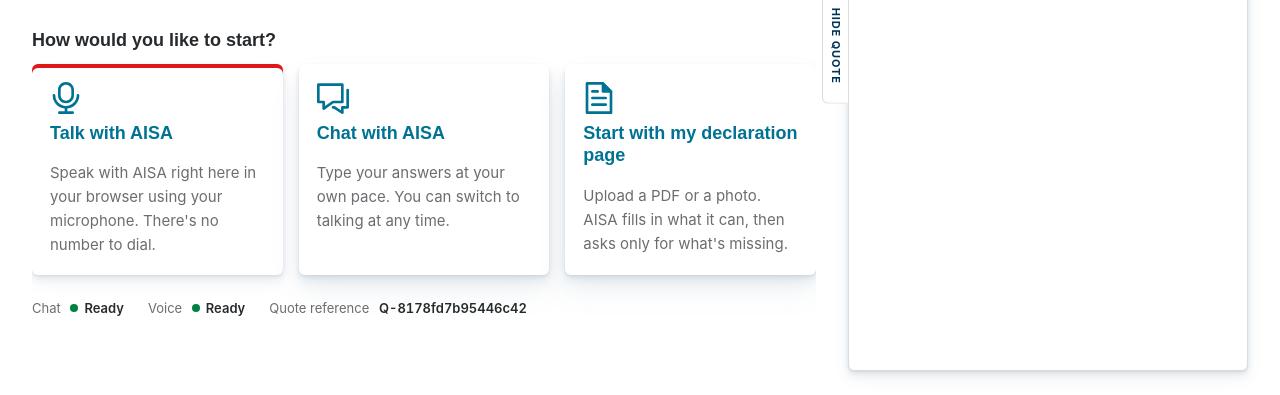
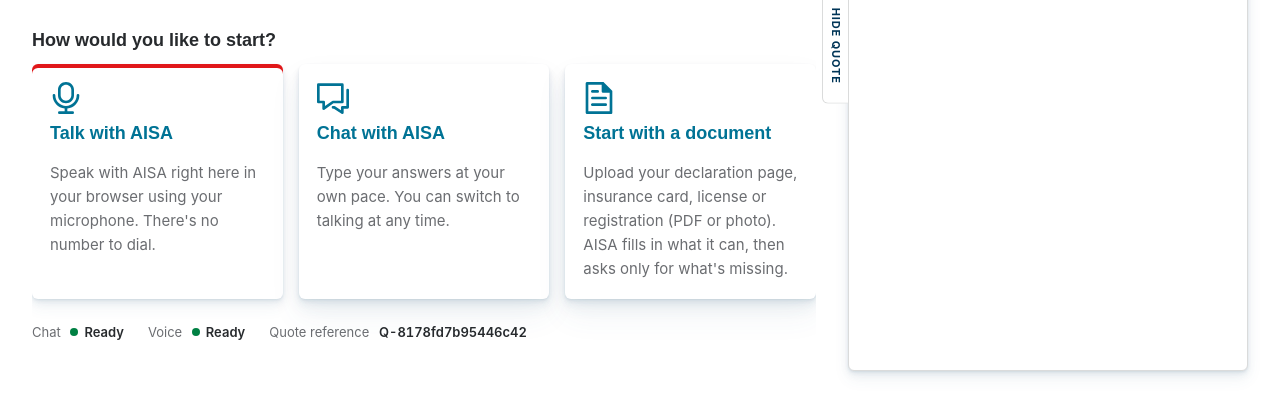
Before and after one commit to odi-obiak/Trav, a plain HTML site: page index.html in a window 1280 px wide. Shown: the part 405-800 px from the top of the page. Drawn offline with Linux system fonts and the light colour scheme; a web font is replaced by a local one.

Commit message:
Update button text and description for document upload: clarify options for users

```diff
--- a/index.html
+++ b/index.html
@@ -86,8 +86,8 @@
         <li class="tds-card tds-card--clickable tds-card--medium tds-card--level-5 start-option" data-clickable="#start-upload">
           <div class="tds-card__body">
             <svg class="start-icon" aria-hidden="true"><use href="#documents-1-24"></use></svg>
-            <button class="tds-h4 tds-card__body-header tds-card--clickable__button start-title" id="start-upload" data-action="start-upload" type="button">Start with my declaration page</button>
-            <p class="tds-small start-sub">Upload a PDF or a photo. AISA fills in what it can, then asks only for what's missing.</p>
+            <button class="tds-h4 tds-card__body-header tds-card--clickable__button start-title" id="start-upload" data-action="start-upload" type="button">Start with a document</button>
+            <p class="tds-small start-sub">Upload your declaration page, insurance card, license or registration (PDF or photo). AISA fills in what it can, then asks only for what's missing.</p>
           </div>
         </li>
       </ul>
```
